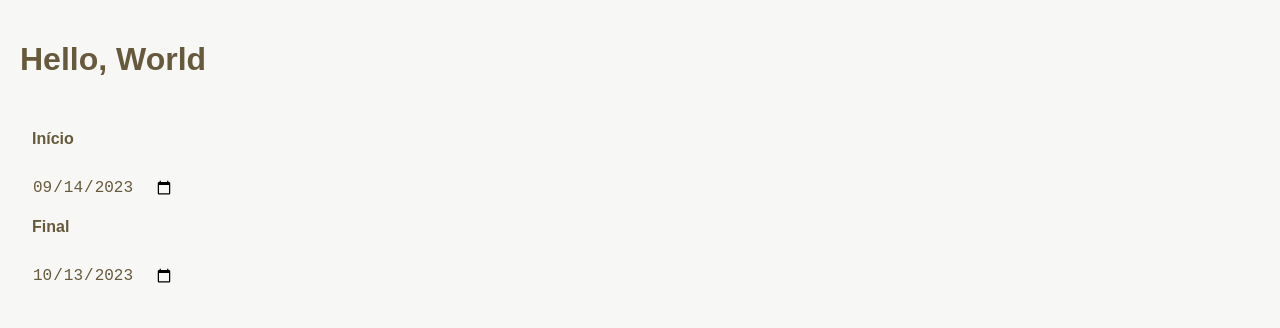
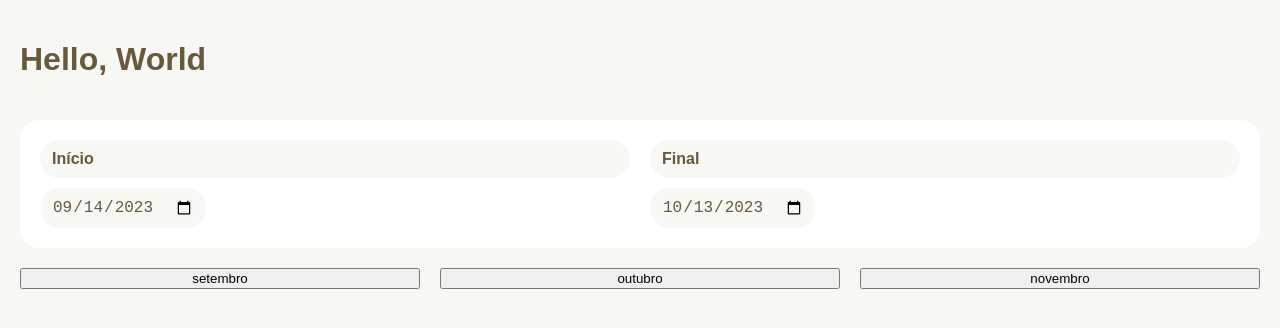
Before and after one commit to welisonw/fintech, a React (Vite) app: page / in a window 1280 px wide. Shown: the top 328 px of the page. Built offline with nearby package versions, Linux system fonts and the light colour scheme; no server answers; the HTML template or start-up script is replaced by a standard one.

Commit message:
feat: created MonthButton and Month components

```diff
--- /dev/null
+++ b/src/Components/DateRange.module.css
@@ -0,0 +1,15 @@
+
+.box {
+  padding: var(--gap);
+  border-radius: var(--gap);
+  background-color: var(--color-5);
+}
+
+.flex {
+  display: flex;
+  gap: var(--gap);
+}
+
+.flex > * {
+  flex: 1;
+}
--- a/src/Components/DateRange.tsx
+++ b/src/Components/DateRange.tsx
@@ -1,3 +1,4 @@
+import styles from "./DateRange.module.css";
 import { useDataContext } from "../Contexts/DataContext";
 import { DateInput } from "./DateInput";
 
@@ -7,7 +8,7 @@ export const DateRange = () => {
   if (data) console.log(data)
 
   return (
-    <form onSubmit={(e) => e.preventDefault()}>
+    <form className={[styles.box, styles.flex].join(" ")} onSubmit={(e) => e.preventDefault()}>
       <DateInput
         type="date"
         id="start"
--- a/src/Components/Header.tsx
+++ b/src/Components/Header.tsx
@@ -1,9 +1,13 @@
 import { DateRange } from "./DateRange";
+import { Months } from "./Months";
 
 export const Header = () => {
   return (
-    <div>
-      <DateRange />
-    </div>
+    <header style={{ marginBottom: "var(--gap)" }}>
+      <div style={{ marginBottom: "var(--gap)" }}>
+        <DateRange />
+      </div>
+      <Months />
+    </header>
   );
 };
--- /dev/null
+++ b/src/Components/MonthButton.tsx
@@ -0,0 +1,11 @@
+function nameOfTheMonth(month: number) {
+  const date = new Date();
+
+  date.setMonth(date.getMonth() + month);
+
+  return new Intl.DateTimeFormat("pt-BR", { month: "long" }).format(date);
+}
+
+export const MonthButton = ({ month }: { month: number }) => {
+  return <button>{nameOfTheMonth(month)}</button>;
+};
--- /dev/null
+++ b/src/Components/Months.module.css
@@ -0,0 +1,8 @@
+.flex {
+  display: flex;
+  gap: var(--gap);
+}
+
+.flex>* {
+  flex: 1;
+}
--- /dev/null
+++ b/src/Components/Months.tsx
@@ -0,0 +1,12 @@
+import styles from "./Months.module.css";
+import { MonthButton } from "./MonthButton";
+
+export const Months = () => {
+  return (
+    <div className={styles.flex}>
+      <MonthButton month={-2} />
+      <MonthButton month={-1} />
+      <MonthButton month={0} />
+    </div>
+  )
+}
```
